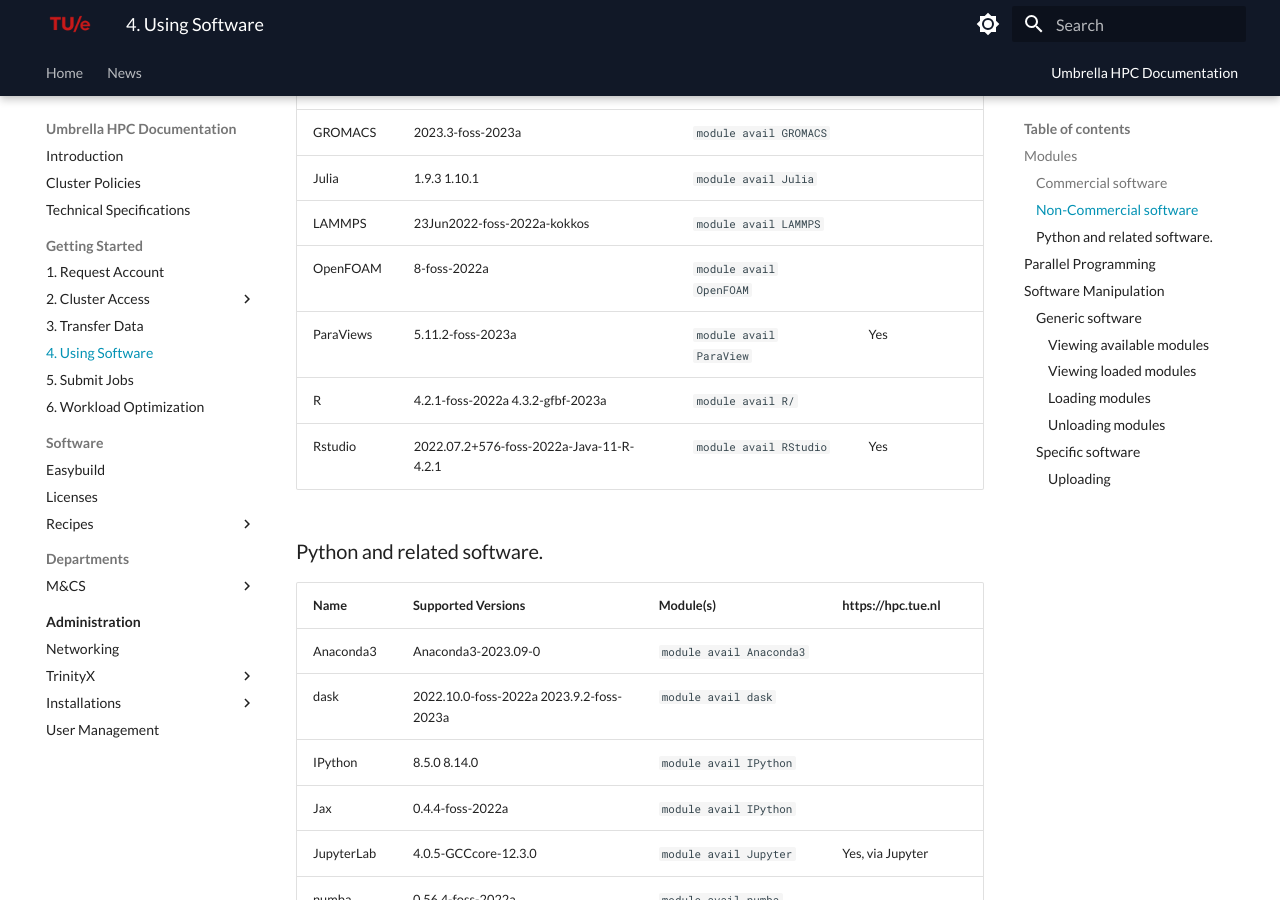
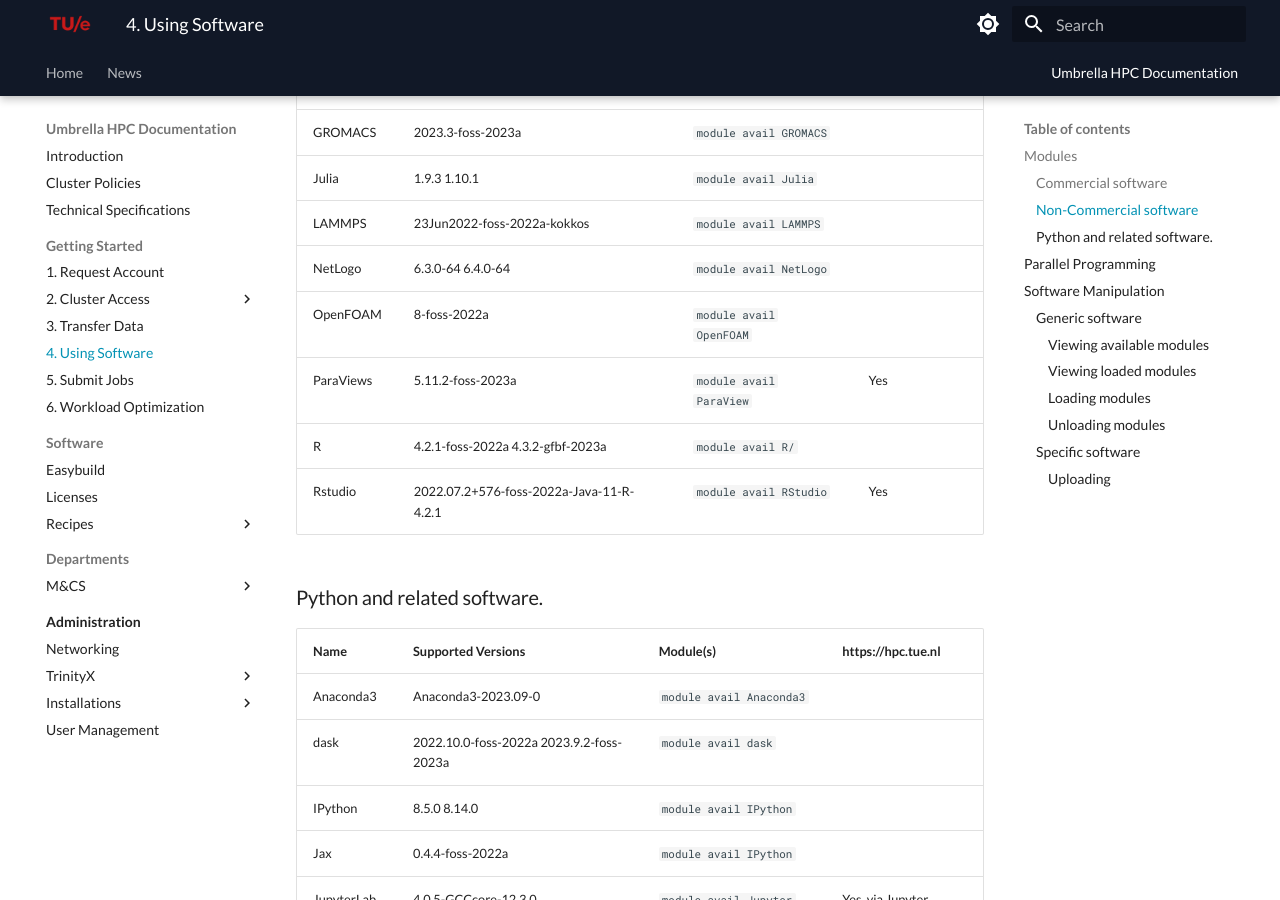
Before and after one commit to gferhpc/supercomputing.tue.nl, an MkDocs documentation site: the page built from pages/documentation/steps/software/index.md, in a window 1280 px wide and 900 px high, scrolled down 2151 px. Built offline with MkDocs 1.6.1 and Material for MkDocs 9.7.7, drawn with Linux system fonts in a browser that asks for light colours.

Commit message:
Update index.md

```diff
--- a/pages/documentation/steps/software/index.md
+++ b/pages/documentation/steps/software/index.md
@@ -122,6 +122,7 @@
 | GROMACS        | 2023.3-foss-2023a                    | `module avail GROMACS`   | |
 | Julia          | 1.9.3 1.10.1                         | `module avail Julia`     | |
 | LAMMPS         | 23Jun2022-foss-2022a-kokkos          | `module avail LAMMPS`    | |
+| NetLogo        | 6.3.0-64 6.4.0-64                    | `module avail NetLogo`   | |
 | OpenFOAM       | 8-foss-2022a                         | `module avail OpenFOAM`  | |
 | ParaViews      | 5.11.2-foss-2023a                    | `module avail ParaView`  | Yes |
 | R              | 4.2.1-foss-2022a  4.3.2-gfbf-2023a   | `module avail R/`        | |
```
